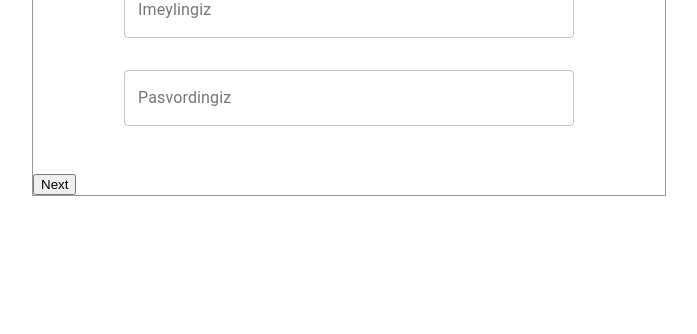
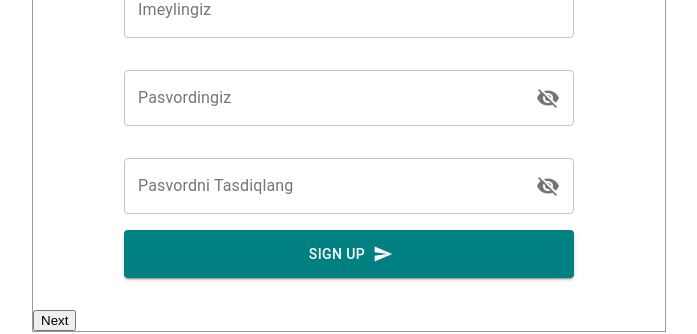
Before and after one commit to frontendprof/react-matui-form-validation, a React (Create React App) app: page / in a window 1280 px wide. Shown: the part 556-890 px from the top of the page, without its empty margins (291-988 px from the left). Before the commit the page ends 848 px from the top, so only its background shows below. Built offline with nearby package versions, Linux system fonts and the light colour scheme.

Commit message:
button and its style

```diff
--- a/src/components/StepOne.js
+++ b/src/components/StepOne.js
@@ -1,5 +1,5 @@
 
-import React from 'react';
+import React,{useState} from 'react';
 import {
     Typography,
     Button,
@@ -10,13 +10,14 @@ import {
     FormControl,
     OutlinedInput,
     IconButton,
-    InputAdornment,
-    Visibility,
-    VisibilityOff
-} from "@material-ui/core";
+    InputAdornment} from "@material-ui/core";
+import Visibility from "@material-ui/icons/Visibility";
+import VisibilityOff from "@material-ui/icons/VisibilityOff";
+import SendSharpIcon from '@material-ui/icons/SendSharp';
 import {makeStyles} from "@material-ui/core/styles";
 import IntlTelInput from 'react-intl-tel-input';
 import "react-intl-tel-input/dist/main.css";
+
 
 const useStyles=makeStyles({
     mainContainer:{
@@ -34,10 +35,32 @@ const useStyles=makeStyles({
     inputField:{
         width:"100%",
         margin:"1rem 0"
+    },
+    btn:{
+        width:"100%",
+        height:"3rem",
+        backgroundColor:"teal",
+        color:"white",
+        "&:hover":{
+            backgroundColor:"teal",
+            color:"gold"
+        }
     }
 })
 
 const StepOne = () => {
+
+    const[showPassVal,setShowPassVal]=useState(false);
+    const[confirmPass,setConfirmPass]=useState(false);
+
+    const handleshowPass=()=>{
+        setShowPassVal(!showPassVal)
+    }
+
+    const handleConfirmPass=()=>{
+        setConfirmPass(!confirmPass)
+    }
+
     const classes=useStyles();
     return (
         <div className={classes.mainContainer}>
@@ -70,16 +93,40 @@ const StepOne = () => {
                     />
 
                     <FormControl variant="outlined" className={classes.inputField}>
-                        <InputLabel>Pasvordingiz</InputLabel>
+                        <InputLabel >Pasvordingiz</InputLabel>
                         <OutlinedInput
-                            labelWidth={75}
+                            labelWidth={95}
+                            type={showPassVal?"text":"password"}
                             endAdornment={
                                 <InputAdornment position="end">
-                                    <IconButton edge="end"></IconButton>
+                                    <IconButton edge="end" onClick={handleshowPass}>
+                                        {showPassVal?<Visibility />:<VisibilityOff />}
+                                    </IconButton>
                                 </InputAdornment>
                             }
                         />
                     </FormControl>
+
+                    <FormControl variant="outlined" className={classes.inputField}>
+                        <InputLabel >Pasvordni Tasdiqlang</InputLabel>
+                        <OutlinedInput
+                            labelWidth={155}
+                            type={confirmPass?"text":"password"}
+                            endAdornment={
+                                <InputAdornment position="end">
+                                    <IconButton edge="end" onClick={handleConfirmPass}>
+                                        {confirmPass?<Visibility />:<VisibilityOff />}
+                                    </IconButton>
+                                </InputAdornment>
+                            }
+                        />
+                    </FormControl>
+
+                    <>
+                        <Button variant="contained" type="submit" className={classes.btn} endIcon={<SendSharpIcon />}>
+                            Sign Up
+                        </Button>
+                    </>
                 </form>
             </div>
 
```
Also changed, not shown: 1 other file (tests, documents, lock files or other folders).
